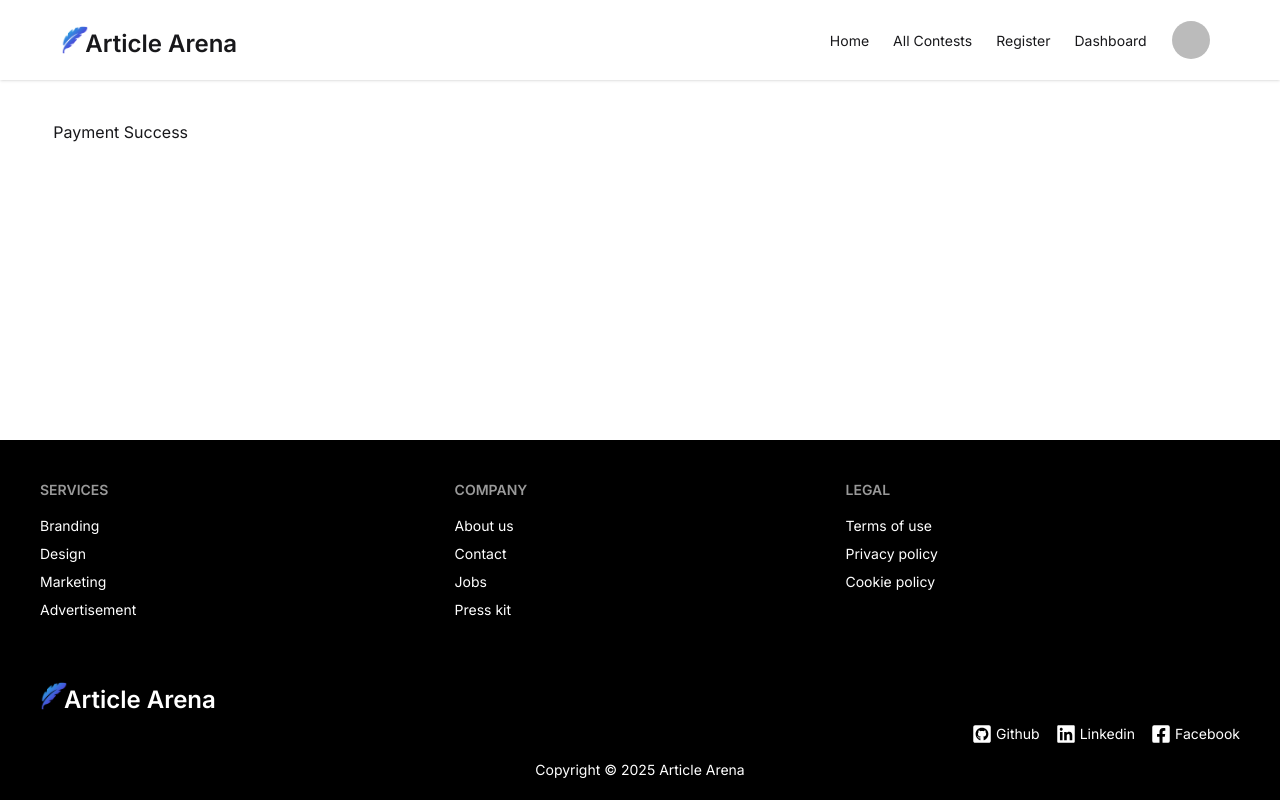
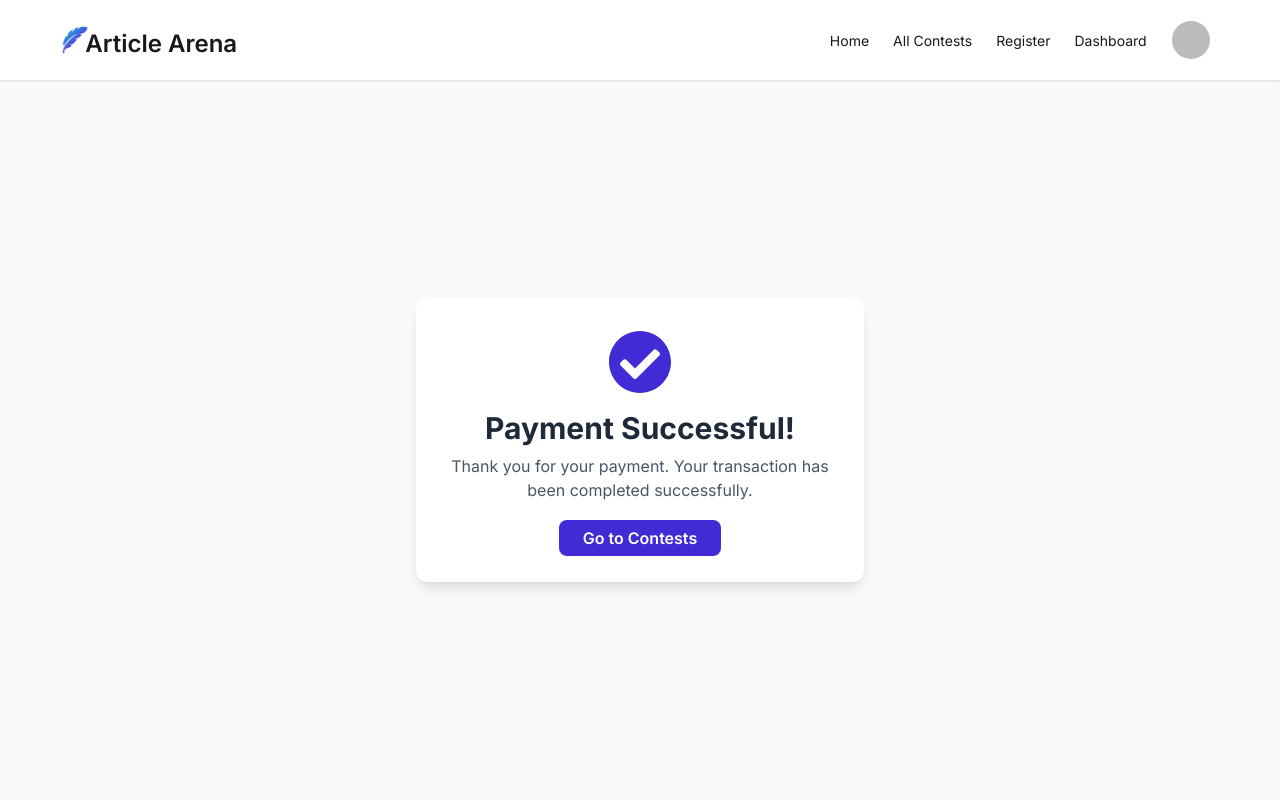
Before and after one commit to SubrotoKumar7/article-arena-client, a React (Vite) app: page /payment-success in a window 1280 px wide. Shown: the top 800 px of the page. Built offline with nearby package versions, Linux system fonts and the light colour scheme; no server answers; sample sign-in values are in the browser's storage.

Commit message:
payment success page update

```diff
--- a/src/pages/Payment/PaymentSuccess.jsx
+++ b/src/pages/Payment/PaymentSuccess.jsx
@@ -1,11 +1,31 @@
-import React from 'react';
+import React, { useEffect } from 'react';
 import Container from '../../components/Shared/Container/Container';
+import { Link, useSearchParams } from 'react-router';
+import useAxiosSecured from '../../hooks/useAxiosSecured';
+import { FaCheckCircle } from 'react-icons/fa';
 
 const PaymentSuccess = () => {
+    const axiosSecure = useAxiosSecured();
+    const [searchParams] = useSearchParams();
+    const sessionId = searchParams.get('session_id');
+
+    useEffect(()=> {
+        if(sessionId){
+            axiosSecure.patch(`/payment-success?session_id=${sessionId}`)
+            .then(res => console.log(res.data))
+            .catch(err => console.error(err));
+        }
+    }, [sessionId, axiosSecure]);
+
     return (
-        <div className='py-10'>
+        <div className="min-h-[90vh] flex items-center justify-center bg-gray-50 py-10">
             <Container>
-                <h1>Payment Success</h1>
+                <div className="bg-white shadow-lg rounded-xl p-8 text-center max-w-md mx-auto">
+                    <FaCheckCircle className="w-16 h-16 mx-auto text-primary mb-4" />
+                    <h1 className="text-3xl font-bold text-gray-800 mb-2">Payment Successful!</h1>
+                    <p className="text-gray-600 mb-6">Thank you for your payment. Your transaction has been completed successfully.</p>
+                    <Link to={'/dashboard/joined-contest'} className="bg-primary text-white font-semibold py-2 px-6 rounded-lg transition-colors duration-300">Go to Contests</Link>
+                </div>
             </Container>
         </div>
     );
```
